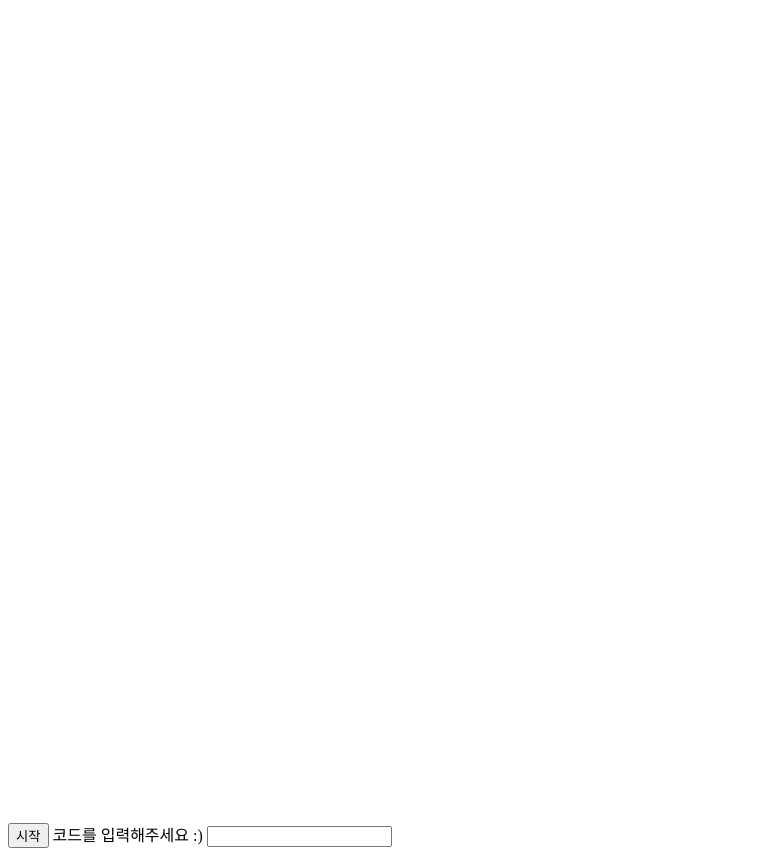
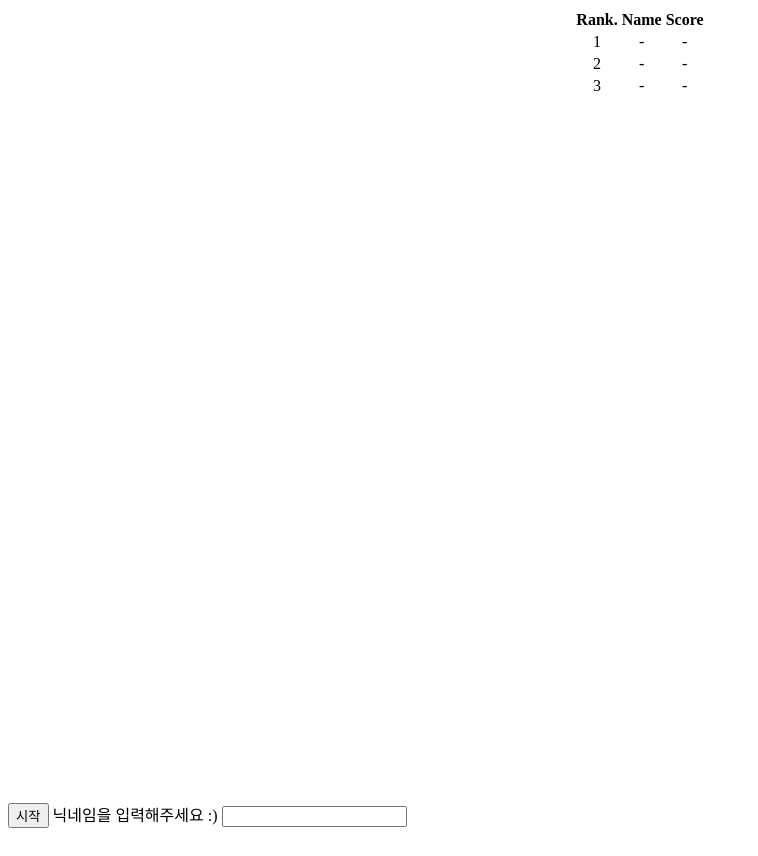
Before and after one commit to hellojdh/gitweb2, a plain HTML site: page index.html in a window 1280 px wide. Shown: the whole page, without its empty margins (0-758 px from the left). Drawn offline with nearby package versions, Linux system fonts and the light colour scheme.

Commit message:
Update index.html

```diff
--- a/index.html
+++ b/index.html
@@ -2,26 +2,57 @@
 <html>
 <head>
     <meta http-equiv="X-UA-Compatible" content="IE=11" charset="utf-8">
-    <title>연습해보자</title>
+    <title>Platform Game V1</title>
 
     <script src="https://ajax.googleapis.com/ajax/libs/jquery/3.5.1/jquery.min.js"></script>
+    <script type="text/javascript" src="mq-min.js"></script>
     <script type="text/javascript" src="base.js"></script>
 </head>
 <body>
-
+<!--thead와 tbody는 생략가능-->
 <div>
+    <div id="rank-table" style=" display:flex;">
+        <table style="text-align:center; margin: 0 auto;">
+            <thead>
+                <tr>
+                    <th>Rank.</th>
+                    <th>Name</th>
+                    <th>Score</th>
+                </tr>
+            </thead>
+            <tbody>
+                <tr>
+                    <td>1</td>
+                    <td>-</td>
+                    <td>-</td>
+                </tr>
+                <tr>
+                    <td>2</td>
+                    <td>-</td>
+                    <td>-</td>
+                </tr>
+                <tr>
+                    <td>3</td>
+                    <td>-</td>
+                    <td>-</td>
+                </tr>
+            </tbody>
+        </table>
+    </div>
     <div class="containerEX">
         <div class="boxEX-mid">
-            <div id="gameField" style="margin-top:118px; margin-left:58px;">
+            <div id="gameField" style= margin-left:35px;>
                 <div id="canvasDiv"><canvas id="swingbot"></canvas> </div>
                 <script type="text/javascript" src="jumpbot.js"></script>
             </div>
         </div>
+
     </div>
+
 </div>
 <input type="button"  value="시작" onclick="t();">
-코드를 입력해주세요 :)
-<input type="number" id="codeButton" value="" />
+닉네임을 입력해주세요 :)
+<input type="text" id="codeButton" value="" />
 </body>
 
 <script>
@@ -48,19 +79,6 @@ function restartBtn_click(){
         else{
         }
     }
-
-function endGame(point){
-    alert(point+"점!!!")
-}
-
-function t(){
-    if(document.getElementById('codeButton').value == 486){
-        document.getElementById('canvasDiv').style.visibility = "visible";
-        start();
-    }else{
-        alert("Code가 다릅니다~!");
-    }
-}
 </script>
 
 </html>
```
